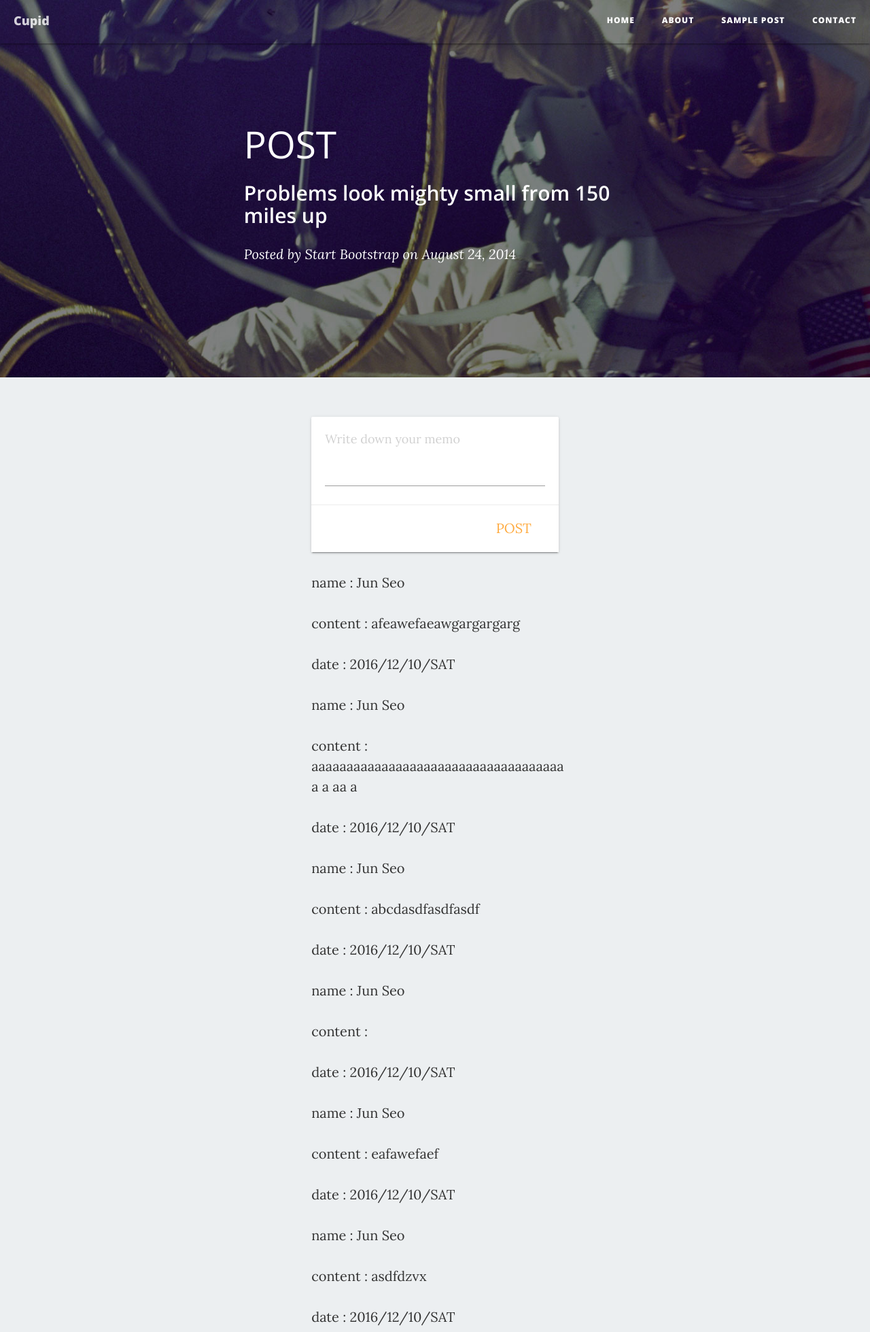
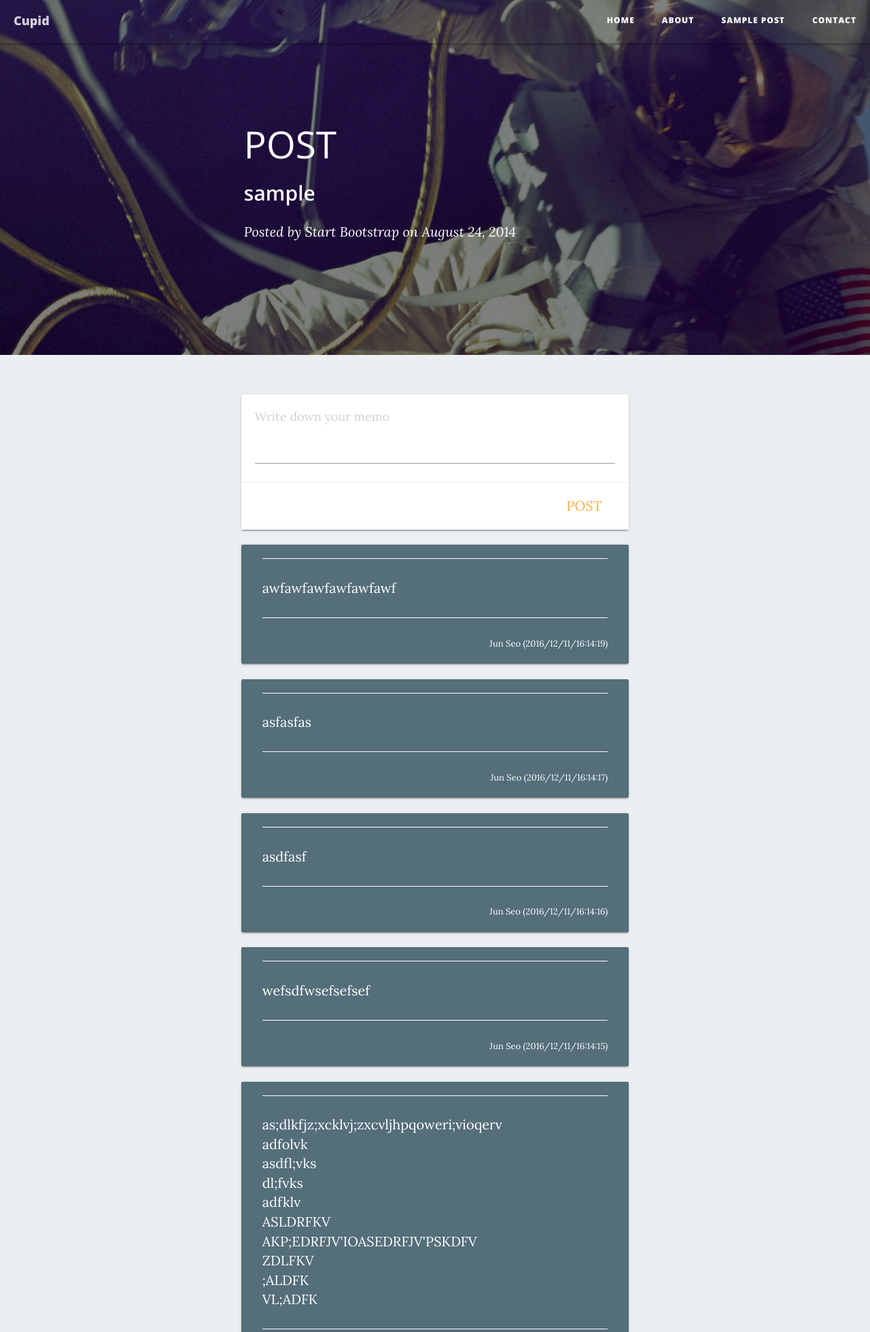
Before and after one commit to garymon/Cupid, a Flask app: page /posts in a window 1280 px wide. Shown: the top 1959 px of the page at 68% size. Run offline with Flask 2, Linux system fonts and the light colour scheme; some libraries are stand-ins or nearby versions; some web fonts are replaced.

Commit message:
post 기능구현 -date, 글올리기, json파일

```diff
--- a/app/helloworld.py
+++ b/app/helloworld.py
@@ -13,10 +13,13 @@ def index():
 
 def jsonController(myData) :
    print(uuid.uuid4())
+   myData['uuid'] = str(uuid.uuid4())
 
    fRead = open("post.json", 'r')
    originJson= fRead.read()
    fRead.close()
+   if not originJson :
+       originJson = "[]"
 
    fWrite = open("post.json", 'w')
 
@@ -34,16 +37,20 @@ def about():
 
 @app.route('/posts', methods=['POST', 'GET'])
 def post():
-
    if request.method == "GET":
       fRead = open("post.json", 'r')
-      outputJson = json.loads(fRead.read())
-      outputJson.reverse()
-      return render_template('post.html', posts = outputJson)
+      outputJson = {}
+      try:
+        outputJson = json.loads(fRead.read())
+        outputJson.reverse()
+      except ValueError:
+          print "error"
+      return render_template('post.html', posts=outputJson)
+
    elif request.method == "POST":
       req_json = request.get_json()
       jsonController(req_json)
-      return json.dumps(req_json)
+      return render_template('post_template.html', posts=[req_json])
 
 @app.route('/contact')
 def contact():
--- a/app/templates/post.html
+++ b/app/templates/post.html
@@ -78,7 +78,7 @@
                 <div class="col-lg-8 col-lg-offset-2 col-md-10 col-md-offset-1">
                     <div class="post-heading">
                         <h1>POST</h1>
-                        <h2 class="subheading">Problems look mighty small from 150 miles up</h2>
+                        <h2 class="subheading">sample</h2>
                         <span class="meta">Posted by <a href="#">Start Bootstrap</a> on August 24, 2014</span>
                     </div>
                 </div>
@@ -94,8 +94,8 @@
 -->
     <div class="container">
         <div class="row">
-            <div class="col-lg-8 col-lg-offset-2 col-md-10 col-md-offset-1">
-                <div id="card_div" class="container write">
+            <div class="col-lg-12 col-md-12">
+                <div class="container write">
                     <div class="card">
                         <div class="card-content">
                             <textarea class="materialize-textarea" id="textArea" placeholder="Write down your memo"></textarea>
@@ -104,11 +104,9 @@
                             <a id="post_btn" href="">POST</a>
                         </div>
                     </div>
-                        {% for postItem in posts  %}
-                            <p>name : {{postItem.name}}</p>
-                            <p>content : {{postItem.content}}</p>
-                            <p>date : {{postItem.date}}</p>
-                        {% endfor %}
+                    <div id="postContent">
+                        {% include "post_template.html" %}
+                    </div>
                 </div>
             </div>
         </div>
@@ -170,20 +168,35 @@
     <script src="static/js/clean-blog.min.js"></script>
 
     <script>
-        $("#post_btn").click(onclick_post)
+        $("#post_btn").click(function() {
+            onclick_post()
+            e.preventDefault();
+        })
+        $('#textArea').keydown(function (e) {
+          if (e.ctrlKey && e.keyCode == 13) {
+                onclick_post()
+          }
+        });
 
         function onclick_post(e){
+            var d = new Date();
+            var min = d.getMinutes();
+            var hour = d.getHours();
+            var datee = d.getDate();
+            var month = d.getMonth() + 1 ;
+            var year = d.getFullYear();
+            var sec = d.getSeconds();
+
             input_str = document.getElementById("textArea").value;
             json_obj = {
                 name : "Jun Seo",
-                date : "2016/12/10/SAT",
+                date : year + "/" + month+ "/" + datee + "/" + hour + ":" + min + ":"  + sec,
                 content : input_str
             };
 
             console.log("[post.html]" + json_obj);
 
             sendServerJson(JSON.stringify(json_obj));
-             e.preventDefault();
         }
 
         function sendServerJson(jsonData){
@@ -197,13 +210,15 @@
                 },
                 success: function(result){
                     console.log("[post.html] : success");
-                    getAllData(JSON.parse(result));
+                    $("#postContent").prepend(result)
+                    $("#textArea").val("")
+                    //getAllData(JSON.parse(result));
                 }
             });
         }
 
         function getAllData(result){
-            $("#card_div").append("<p>name : " + result.name + "</p><p>" + "content : " + result.content + "</p><p>" + "date : " + result.date + "\n" + "</p>");
+            $("#postContent").prepend("<p>name : " + result.name + "</p><p>" + "content : " + result.content.replace(/\n/g , "<br>") + "</p><p>" + "date : " + result.date + "\n" + "</p>");
         }
     </script>
 
--- /dev/null
+++ b/app/templates/post_template.html
@@ -0,0 +1,15 @@
+{% for postItem in posts  %}
+<div class="col s12 m12 card blue-grey darken-1">
+    <div class="card-content white-text">
+        <div style="border-top:1px solid; border-bottom:1px solid">
+            <br>
+            {% for contentItem in postItem.content.splitlines() %}
+                {{contentItem}}<br>
+            {% endfor %}
+            <br>
+        </div>
+        <br>
+        <div style="font-size: small;text-align: right;"> {{postItem.name}} ({{postItem.date}})</div>
+    </div>
+</div>
+{% endfor %}
```
Also changed, not shown: app/post.json (+1 -1 lines).
